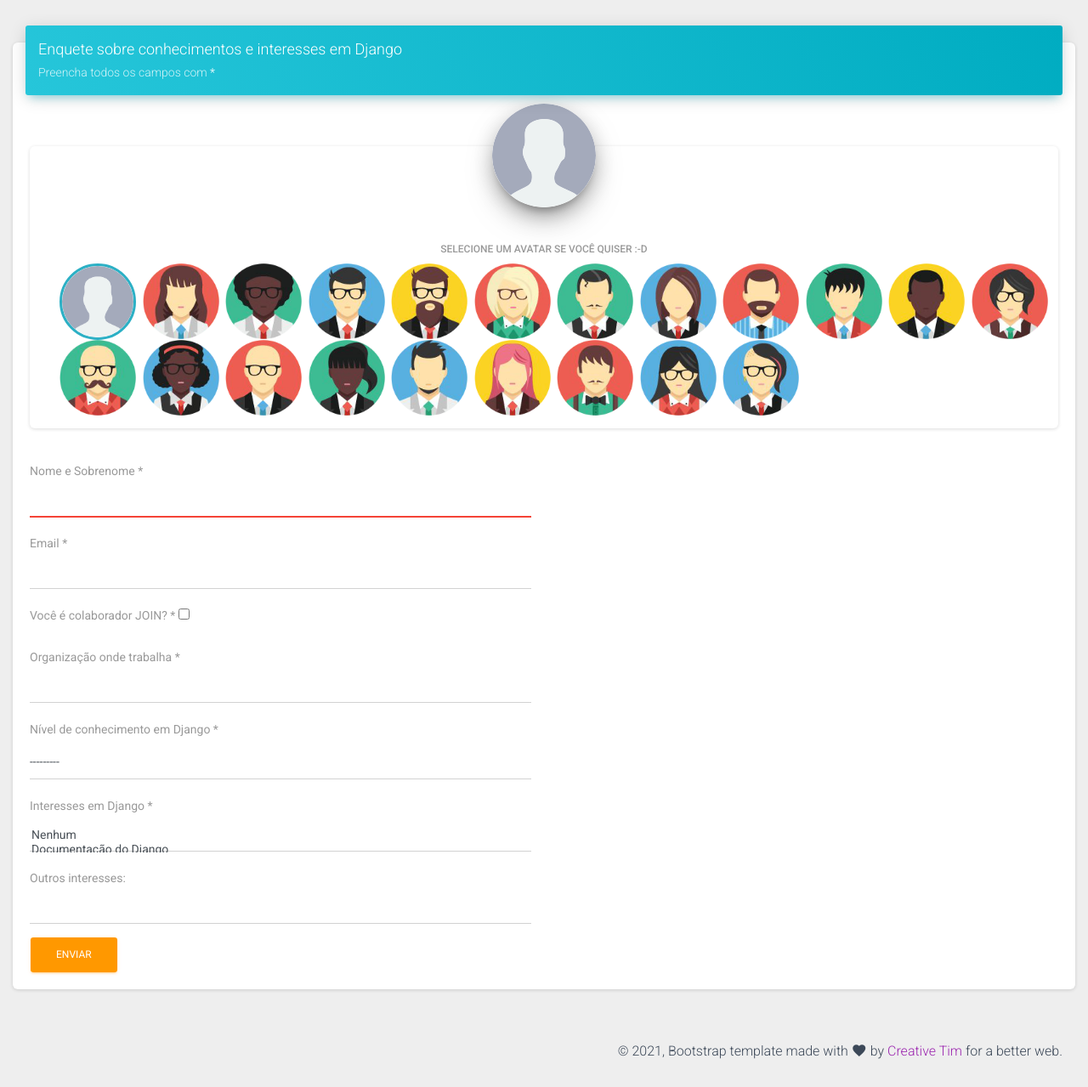
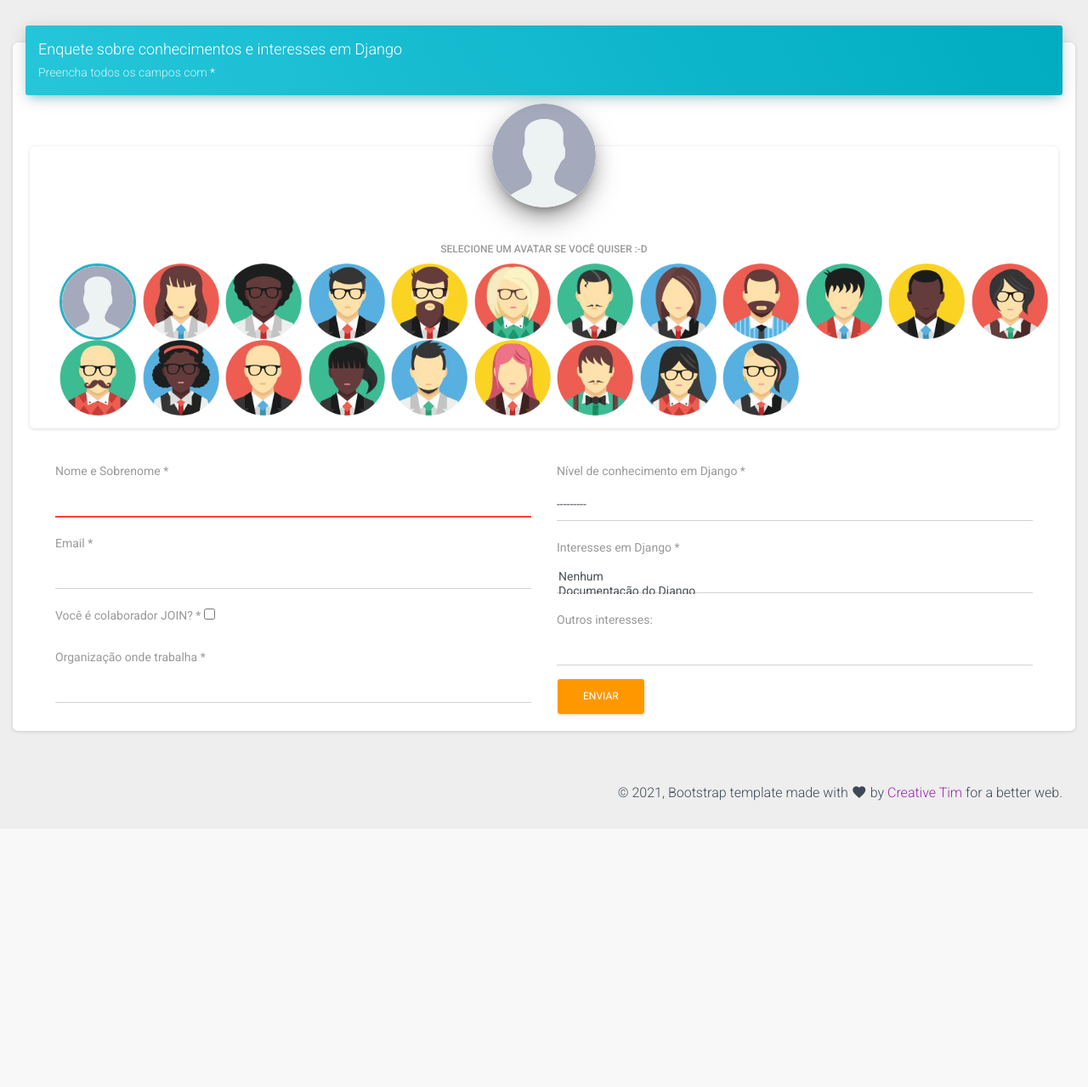
Before and after one commit to andregates/django-workshop, a Django app: page /participant in a window 1280 px wide. Shown: the whole page at 85% size. After the commit the page ends 942 px from the top, so only its background shows below. Run offline with Django 3.2, Linux system fonts and the light colour scheme; data comes from the database, SQL or seed files in the repository; some libraries are stand-ins or nearby versions.

Commit message:
Fixed problem um select2 layout and adjustment in fields

```diff
--- a/templates/dashboard.html
+++ b/templates/dashboard.html
@@ -44,7 +44,7 @@ The above copyright notice and this permission notice shall be included in all c
         <div class="sidebar-wrapper">
             <ul class="nav">
                 <li class="nav-item active  ">
-                    <a class="nav-link" href="./dashboard.html">
+                    <a class="nav-link" href="">
                         <i class="material-icons">dashboard</i>
                         <p>Dashboard</p>
                     </a>
--- a/templates/event_participant.html
+++ b/templates/event_participant.html
@@ -27,6 +27,13 @@ The above copyright notice and this permission notice shall be included in all c
     <!-- CSS Files -->
     <link href="{% static '/assets/css/material-dashboard.css' %}" rel="stylesheet" />
     <link href="https://cdn.jsdelivr.net/npm/select2@4.1.0-rc.0/dist/css/select2.min.css" rel="stylesheet" />
+    <style>
+
+        .select2 {
+            width:100%!important;
+        }
+
+    </style>
 </head>
 <body>
 <div class="wrapper ">
@@ -43,7 +50,7 @@ The above copyright notice and this permission notice shall be included in all c
                     </div>
                 </div>
             </div>
-            <div class="row">
+            <div class="row" id="top-page">
                 <div class="col-md-12">
                     <div class="card">
                         <div class="card-header card-header-info">
@@ -75,8 +82,10 @@ The above copyright notice and this permission notice shall be included in all c
                                         </div>
                                     </div>
                                 </div>
+                                <div class="col-md-12">
+                                <div class="col-md-6" style="float: left;">
                                 <div class="row">
-                                    <div class="col-md-6">
+                                    <div class="col-md-12">
                                         <div class="form-group">
                                             <label class="bmd-label-floating">Nome e Sobrenome *</label>
                                             {{ event_participant_form.name }}
@@ -84,7 +93,7 @@ The above copyright notice and this permission notice shall be included in all c
                                     </div>
                                 </div>
                                 <div class="row">
-                                    <div class="col-md-6">
+                                    <div class="col-md-12">
                                         <div class="form-group">
                                             <label class="bmd-label-floating">Email *</label>
                                             {{ event_participant_form.email }}
@@ -92,7 +101,7 @@ The above copyright notice and this permission notice shall be included in all c
                                     </div>
                                 </div>
                                 <div class="row">
-                                    <div class="col-md-6">
+                                    <div class="col-md-12">
                                         <div class="form-group">
                                             <label class="bmd-label-floating">Você é colaborador JOIN? *</label>
                                             {{ event_participant_form.join }}
@@ -100,15 +109,17 @@ The above copyright notice and this permission notice shall be included in all c
                                     </div>
                                 </div>
                                 <div class="row">
-                                    <div class="col-md-6">
+                                    <div class="col-md-12">
                                         <div class="form-group">
                                             <label class="bmd-label-floating">Organização onde trabalha *</label>
                                             {{ event_participant_form.company }}
                                         </div>
                                     </div>
                                 </div>
+                                </div>
+                                <div class="col-md-6" style="float: right;">
                                 <div class="row">
-                                    <div class="col-md-6">
+                                    <div class="col-md-12">
                                         <div class="form-group">
                                             <label class="bmd-label-floating">Nível de conhecimento em Django *</label>
                                             {{ event_participant_form.knowledge_level }}
@@ -116,7 +127,7 @@ The above copyright notice and this permission notice shall be included in all c
                                     </div>
                                 </div>
                                 <div class="row">
-                                    <div class="col-md-6">
+                                    <div class="col-md-12">
                                         <div class="form-group">
                                             <label class="bmd-label-floating">Interesses em Django *</label>
                                             <select class="form-control multiselect" id="interests" name="interests" multiple="multiple">
@@ -126,19 +137,13 @@ The above copyright notice and this permission notice shall be included in all c
                                             </select>
                                         </div>
                                     </div>
+
                                 </div>
                                 <div class="row">
-                                    <div class="col-md-6">
+                                    <div class="col-md-12">
                                         <div class="form-group">
                                             <label class="bmd-label-floating">Outros interesses:</label>
                                             {{ event_participant_form.other_interest }}
-                                        </div>
-                                    </div>
-                                </div>
-                                <div class="row" hidden>
-                                    <div class="col-md-6">
-                                        <div class="form-group">
-                                            <input type=text name="image" id="image" value="1"></input>
                                         </div>
                                     </div>
                                 </div>
@@ -146,6 +151,15 @@ The above copyright notice and this permission notice shall be included in all c
                                 <div class="row">
                                     <div class="col-md-6">
                                         <button type="submit" class="btn btn-warning pull-right">Enviar</button>
+                                    </div>
+                                </div>
+                                </div>
+                                </div>
+                                <div class="row" hidden>
+                                    <div class="col-md-12">
+                                        <div class="form-group">
+                                            <input type=text name="image" id="image" value="1"></input>
+                                        </div>
                                     </div>
                                 </div>
                                 <div class="clearfix"></div>
@@ -197,8 +211,12 @@ The above copyright notice and this permission notice shall be included in all c
                 $(this).val($(this).val().toLowerCase());
             }
         });
+        $(function() {
+            $('#knowledgeLevel, #interests').select2({
+                dropdownParent: $('#top-page')
+            });
 
-        $('#knowledgeLevel, #interests').select2();
+        });
 
 
         $(".images").each(function(index, e) {
```
